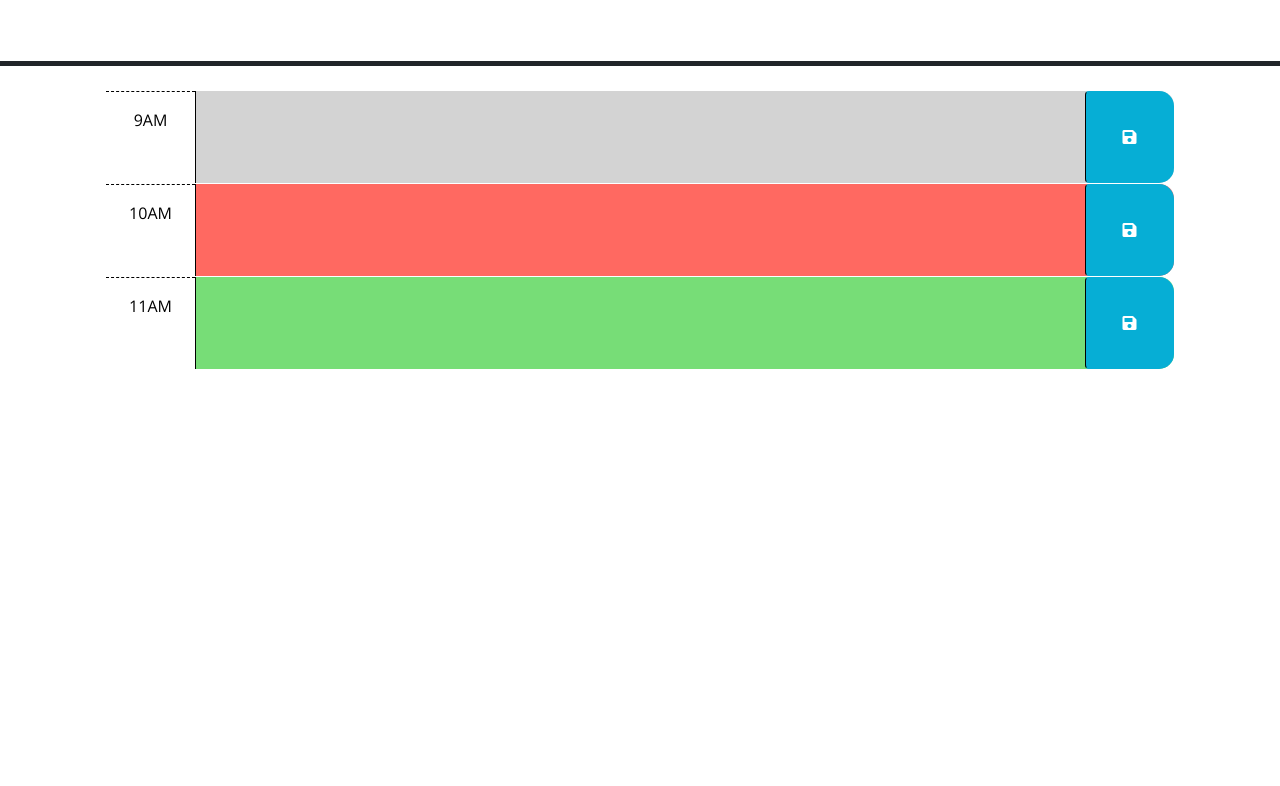
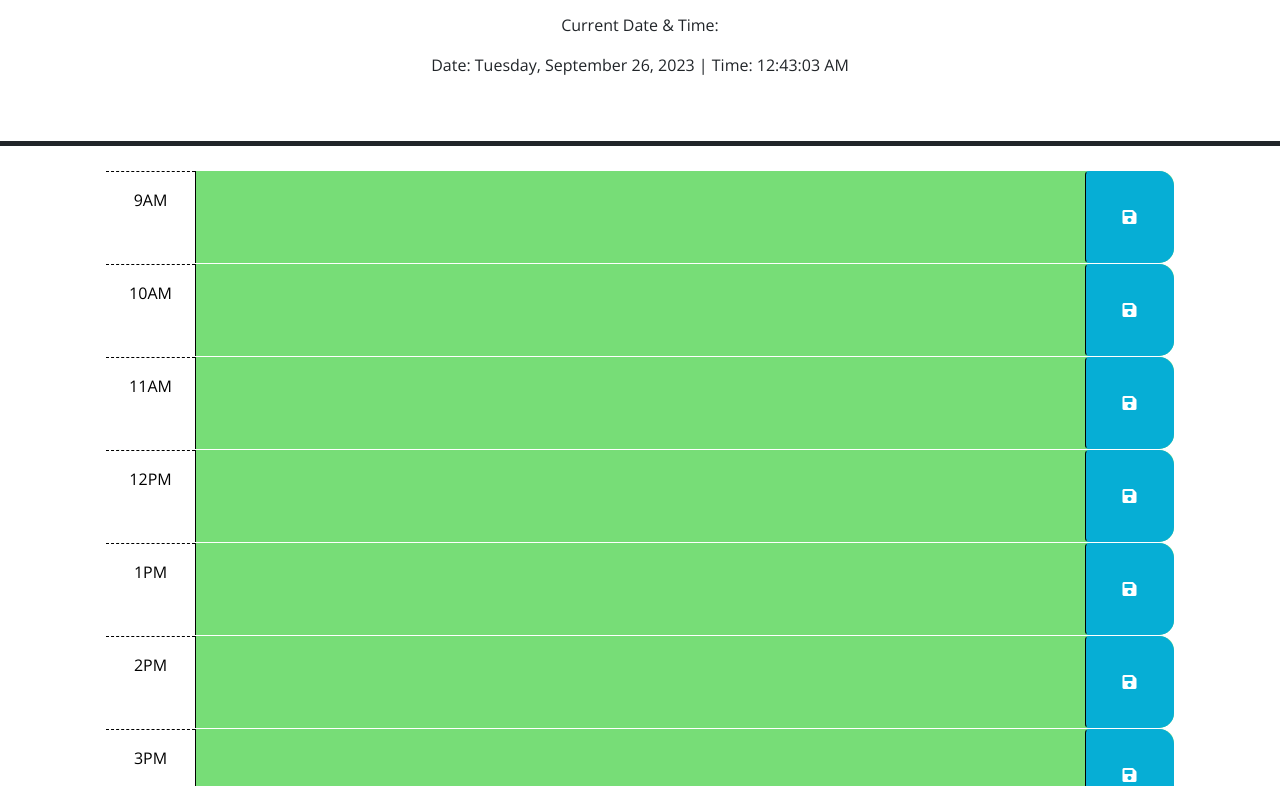
Before and after one commit to romeocd/workday-scheduler, a plain HTML site: page index.html in a window 1280 px wide. Shown: the part 166-952 px from the top of the page. Before the commit the page ends 800 px from the top, so only its background shows below. Drawn offline with nearby package versions, Linux system fonts and the light colour scheme.

Commit message:
updated html and javascript

```diff
--- a/index.html
+++ b/index.html
@@ -27,20 +27,15 @@
       <h1 class="display-3">Work Day Scheduler</h1>
       <p class="lead">A simple calendar app for scheduling your work day</p>
       <p id="currentDay" class="lead"></p>
+
+      <p>Current Date & Time:</p>
+        <p>Date: <span id="date"></span> | Time: <span id="time"></span></p>
+
     </header>
     <div class="container-lg px-5">
-      <!-- Use class for "past", "present", and "future" to apply styles to the
-        time-block divs accordingly. The javascript will need to do this by
-        adding/removing these classes on each div by comparing the hour in the
-        id to the current hour. The html provided below is meant to be an example
-        demonstrating how the css provided can be leveraged to create the
-        desired layout and colors. The html below should be removed or updated
-        in the finished product. Remember to delete this comment once the
-        code is implemented.
-        -->
 
-      <!-- Example of a past time block. The "past" class adds a gray background color. -->
-      <div id="hour-9" class="row time-block past">
+
+      <div id="hour-9" class="row time-block">
         <div class="col-2 col-md-1 hour text-center py-3">9AM</div>
         <textarea class="col-8 col-md-10 description" rows="3"> </textarea>
         <button class="btn saveBtn col-2 col-md-1" aria-label="save">
@@ -48,8 +43,8 @@
         </button>
       </div>
 
-      <!-- Example of a a present time block. The "present" class adds a red background color. -->
-      <div id="hour-10" class="row time-block present">
+
+      <div id="hour-10" class="row time-block">
         <div class="col-2 col-md-1 hour text-center py-3">10AM</div>
         <textarea class="col-8 col-md-10 description" rows="3"> </textarea>
         <button class="btn saveBtn col-2 col-md-1" aria-label="save">
@@ -57,9 +52,57 @@
         </button>
       </div>
 
-      <!-- Example of a future time block. The "future" class adds a green background color. -->
-      <div id="hour-11" class="row time-block future">
+
+      <div id="hour-11" class="row time-block">
         <div class="col-2 col-md-1 hour text-center py-3">11AM</div>
+        <textarea class="col-8 col-md-10 description" rows="3"> </textarea>
+        <button class="btn saveBtn col-2 col-md-1" aria-label="save">
+          <i class="fas fa-save" aria-hidden="true"></i>
+        </button>
+      </div>
+
+      <div id="hour-12" class="row time-block">
+        <div class="col-2 col-md-1 hour text-center py-3">12PM</div>
+        <textarea class="col-8 col-md-10 description" rows="3"> </textarea>
+        <button class="btn saveBtn col-2 col-md-1" aria-label="save">
+          <i class="fas fa-save" aria-hidden="true"></i>
+        </button>
+      </div>
+
+      <div id="hour-13" class="row time-block">
+        <div class="col-2 col-md-1 hour text-center py-3">1PM</div>
+        <textarea class="col-8 col-md-10 description" rows="3"> </textarea>
+        <button class="btn saveBtn col-2 col-md-1" aria-label="save">
+          <i class="fas fa-save" aria-hidden="true"></i>
+        </button>
+      </div>
+
+      <div id="hour-14" class="row time-block">
+        <div class="col-2 col-md-1 hour text-center py-3">2PM</div>
+        <textarea class="col-8 col-md-10 description" rows="3"> </textarea>
+        <button class="btn saveBtn col-2 col-md-1" aria-label="save">
+          <i class="fas fa-save" aria-hidden="true"></i>
+        </button>
+      </div>
+
+      <div id="hour-15" class="row time-block">
+        <div class="col-2 col-md-1 hour text-center py-3">3PM</div>
+        <textarea class="col-8 col-md-10 description" rows="3"> </textarea>
+        <button class="btn saveBtn col-2 col-md-1" aria-label="save">
+          <i class="fas fa-save" aria-hidden="true"></i>
+        </button>
+      </div>
+
+      <div id="hour-16" class="row time-block">
+        <div class="col-2 col-md-1 hour text-center py-3">4PM</div>
+        <textarea class="col-8 col-md-10 description" rows="3"> </textarea>
+        <button class="btn saveBtn col-2 col-md-1" aria-label="save">
+          <i class="fas fa-save" aria-hidden="true"></i>
+        </button>
+      </div>
+
+      <div id="hour-17" class="row time-block">
+        <div class="col-2 col-md-1 hour text-center py-3">5PM</div>
         <textarea class="col-8 col-md-10 description" rows="3"> </textarea>
         <button class="btn saveBtn col-2 col-md-1" aria-label="save">
           <i class="fas fa-save" aria-hidden="true"></i>
--- a/script.js
+++ b/script.js
@@ -1,23 +1,58 @@
-// Wrap all code that interacts with the DOM in a call to jQuery to ensure that
-// the code isn't run until the browser has finished rendering all the elements
-// in the html.
-$(function () {
-  // TODO: Add a listener for click events on the save button. This code should
-  // use the id in the containing time-block as a key to save the user input in
-  // local storage. HINT: What does `this` reference in the click listener
-  // function? How can DOM traversal be used to get the "hour-x" id of the
-  // time-block containing the button that was clicked? How might the id be
-  // useful when saving the description in local storage?
-  //
-  // TODO: Add code to apply the past, present, or future class to each time
-  // block by comparing the id to the current hour. HINTS: How can the id
-  // attribute of each time-block be used to conditionally add or remove the
-  // past, present, and future classes? How can Day.js be used to get the
-  // current hour in 24-hour time?
-  //
-  // TODO: Add code to get any user input that was saved in localStorage and set
-  // the values of the corresponding textarea elements. HINT: How can the id
-  // attribute of each time-block be used to do this?
-  //
-  // TODO: Add code to display the current date in the header of the page.
-});
+const localeSettings = {};
+  dayjs.locale(localeSettings);
+
+  $(function () {
+    const currentHour = dayjs().format('H');
+
+    function hourlyColor() {
+      $('.time-block').each(function() {
+        const blockHour = parseInt(this.id);
+        $(this).toggleClass('past', blockHour < currentHour);
+        $(this).toggleClass('present', blockHour === currentHour);
+        $(this).toggleClass('future', blockHour > currentHour);
+      });
+    }
+
+    function textEntry() {
+      $('.saveBtn').on('click', function() {
+        const key = $(this).parent().attr('id');
+        const value = $(this).siblings('.description').val();
+        localStorage.setItem(key, value);
+      });
+    }
+
+    function refreshColor() {
+      $('.time-block').each(function() {
+        const blockHour = parseInt(this.id);
+        if (blockHour == currentHour) {
+          $(this).removeClass('past future').addClass('present');
+        } else if (blockHour < currentHour) {
+          $(this).removeClass('future present').addClass('past');
+        } else {
+          $(this).removeClass('past present').addClass('future');
+        }
+      });
+    }
+
+    $('.time-block').each(function() {
+      const key = $(this).attr('id');
+      const value = localStorage.getItem(key);
+      $(this).children('.description').val(value);
+    });
+
+
+    function updateTime() {
+      const dateElement = $('#date');
+      const timeElement = $('#time');
+      const currentDate = dayjs().format('dddd, MMMM D, YYYY');
+      const currentTime = dayjs().format('hh:mm:ss A');
+      dateElement.text(currentDate);
+      timeElement.text(currentTime);
+    }
+
+    hourlyColor();
+    textEntry();
+    refreshColor();
+
+    setInterval(updateTime, 1000);
+  });
```
